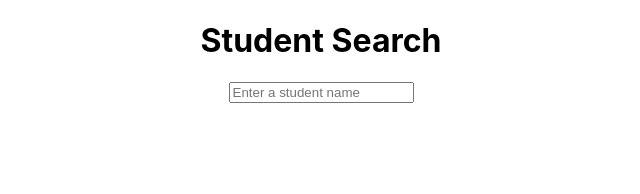
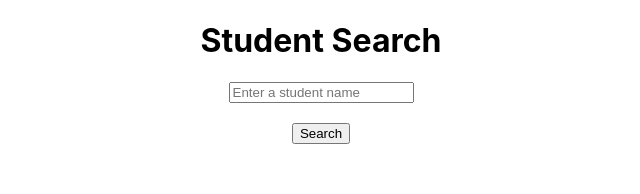
Before and after one commit to isyel/miniExtensions-challenge, a React (Create React App) app: page / in a window 1280 px wide. Shown: the top 194 px of the page, without its empty margins (319-959 px from the left). Built offline with nearby package versions, Linux system fonts and the light colour scheme; what redux-immutable-state-invariant would draw is missing.

Commit message:
remove unused code

```diff
--- a/src/api/classesApi.ts
+++ b/src/api/classesApi.ts
@@ -1,14 +1,5 @@
 import { FieldSet, Records } from "airtable";
 import { handleError, base } from "./apiUtils";
-
-export function getClasses(studentName: string): Promise<Records<FieldSet>> {
-  return base("Classes")
-    .select({
-      view: "Grid view",
-      filterByFormula: `FIND('${studentName}',{Students})`,
-    })
-    .all();
-}
 
 export function getClassesByIds(
   filterFormulaString: string
@@ -17,6 +8,7 @@ export function getClassesByIds(
     .select({
       view: "Grid view",
       filterByFormula: `OR(${filterFormulaString})`,
+      fields: ["Name"],
     })
     .all();
 }
@@ -30,5 +22,3 @@ export async function getSingleClass(classId: string) {
     console.log("Retrieved", record);
   });
 }
-
-// filterByFormula: "FIND('Jenny',{Students})",   // get classes by entered name
--- a/src/pages/Home/Home.tsx
+++ b/src/pages/Home/Home.tsx
@@ -12,12 +12,14 @@ import { getStudentDetailsSuccess } from "./../../redux/actions/students.actions
 const Home = () => {
   const [studentName, setStudentName] = useState<string>("");
   const [error, setError] = useState<boolean>(false);
+  const [loading, setLoading] = useState<boolean>(false);
   const dispatch = useDispatch();
   const navigate = useNavigate();
 
   useDebounce(() => handleGetStudent(), 1000, [studentName]);
 
   const handleGetStudent = async () => {
+    setLoading(true);
     try {
       const response = await getSingleStudent(studentName);
       const mappedData = response.map((item) => ({
@@ -30,6 +32,7 @@ const Home = () => {
     } catch (error) {
       console.log("error", error);
       setError(true);
+      setLoading(false);
     }
   };
 
@@ -48,6 +51,7 @@ const Home = () => {
     } catch (error) {
       console.log("error", error);
       setError(true);
+      setLoading(false);
     }
   };
 
@@ -58,12 +62,21 @@ const Home = () => {
   return (
     <div className={styles.Home__container}>
       <h1>Student Search</h1>
+      {!loading ? (
+        <>
           <input
             type="text"
             onChange={handleStudentNameChange}
             placeholder="Enter a student name"
+            value={studentName}
           />
+          <br />
+          <button onClick={handleGetStudent}>Search</button>
           {error && <div className={styles.Home__error}>No student found</div>}
+        </>
+      ) : (
+        <h3>Loading...</h3>
+      )}
     </div>
   );
 };
--- a/src/pages/Student/Student.tsx
+++ b/src/pages/Student/Student.tsx
@@ -19,7 +19,6 @@ const Student = () => {
   };
 
   useEffect(() => {
-    // getClasses();
     if (classes) {
       const filterFormulaString = classes
         .map((singleClass) => `FIND('${singleClass.fields?.Name}',{Classes})`)
```
Lines whose indentation alone changed are shown as unchanged.
